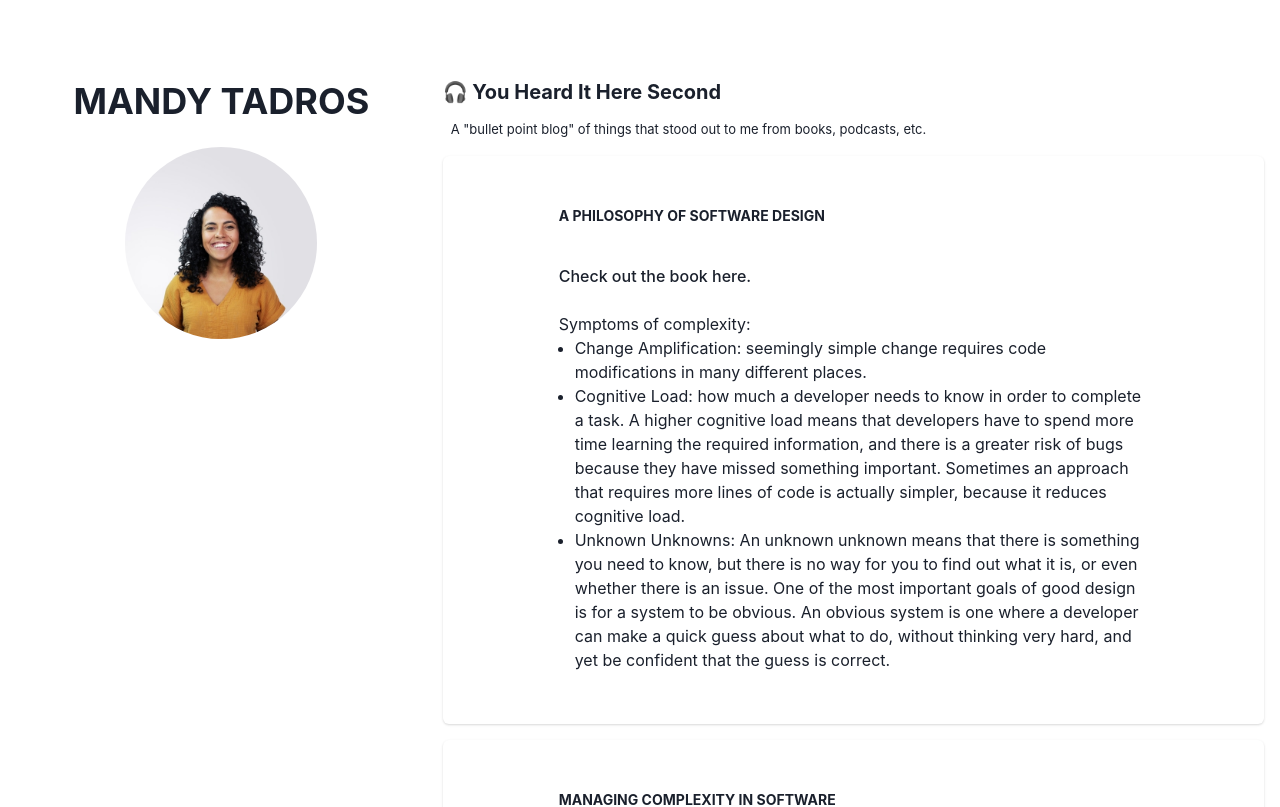
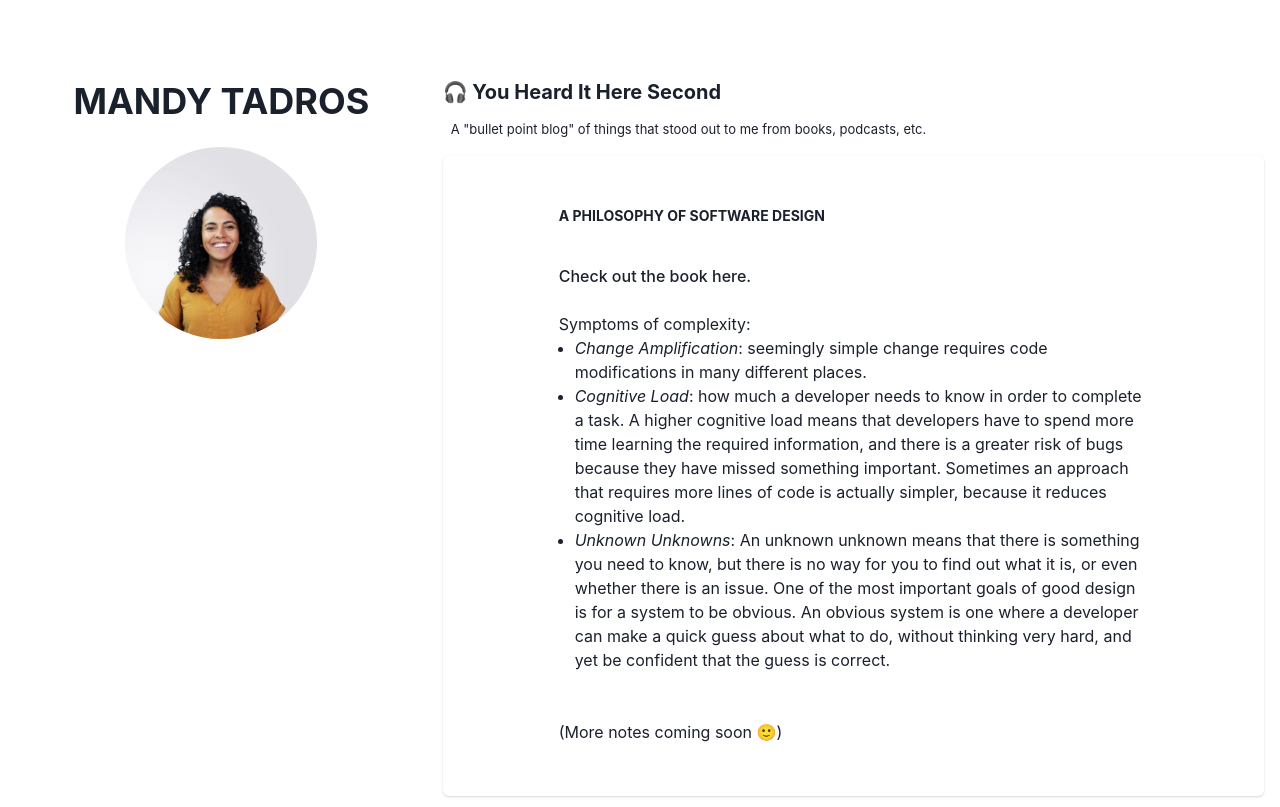
Before and after one commit to amtadros/amtadros.github.io, a React (Vite) app: page / in a window 1280 px wide. Shown: the top 807 px of the page. Built offline with nearby package versions, Linux system fonts and the light colour scheme.

Commit message:
Update post

```diff
--- a/src/components/Content.tsx
+++ b/src/components/Content.tsx
@@ -36,20 +36,20 @@ export function Content() {
             Symptoms of complexity:
             <UnorderedList>
               <ListItem>
-                Change Amplification: seemingly simple change requires code
-                modifications in many different places.
+                <i>Change Amplification</i>: seemingly simple change requires
+                code modifications in many different places.
               </ListItem>
               <ListItem>
-                Cognitive Load: how much a developer needs to know in order to
-                complete a task. A higher cognitive load means that developers
-                have to spend more time learning the required information, and
-                there is a greater risk of bugs because they have missed
-                something important. Sometimes an approach that requires more
-                lines of code is actually simpler, because it reduces cognitive
-                load.
+                <i>Cognitive Load</i>: how much a developer needs to know in
+                order to complete a task. A higher cognitive load means that
+                developers have to spend more time learning the required
+                information, and there is a greater risk of bugs because they
+                have missed something important. Sometimes an approach that
+                requires more lines of code is actually simpler, because it
+                reduces cognitive load.
               </ListItem>
               <ListItem>
-                Unknown Unknowns: An unknown unknown means that there is
+                <i>Unknown Unknowns</i>: An unknown unknown means that there is
                 something you need to know, but there is no way for you to find
                 out what it is, or even whether there is an issue. One of the
                 most important goals of good design is for a system to be
@@ -58,6 +58,9 @@ export function Content() {
                 yet be confident that the guess is correct.
               </ListItem>
             </UnorderedList>
+            <br/>
+            <br/>
+            (More notes coming soon 🙂)
           </CardBody>
         </Card>
 
@@ -114,7 +117,6 @@ export function Content() {
 
         <Card heading="Simplicity & Complexity: The Beauty & the Beast?">
           <CardBody>
-
             <Link
               href="https://gotopia.tech/articles/205/simplicity-and-complexity-the-beauty-and-the-beast"
               isExternal
```
